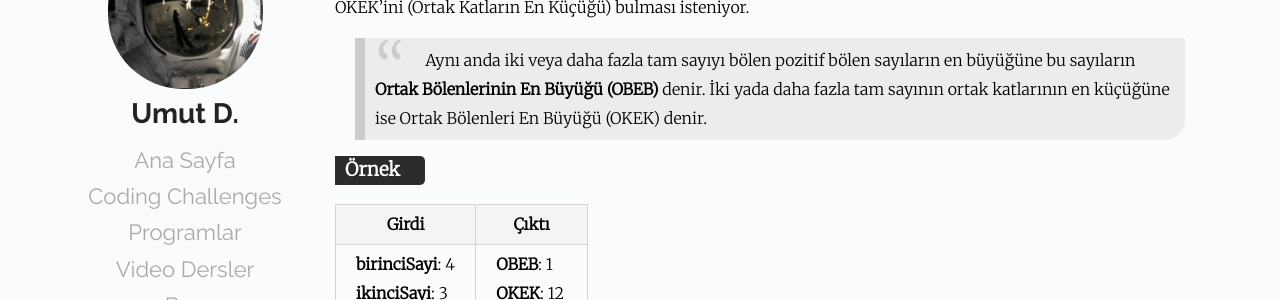
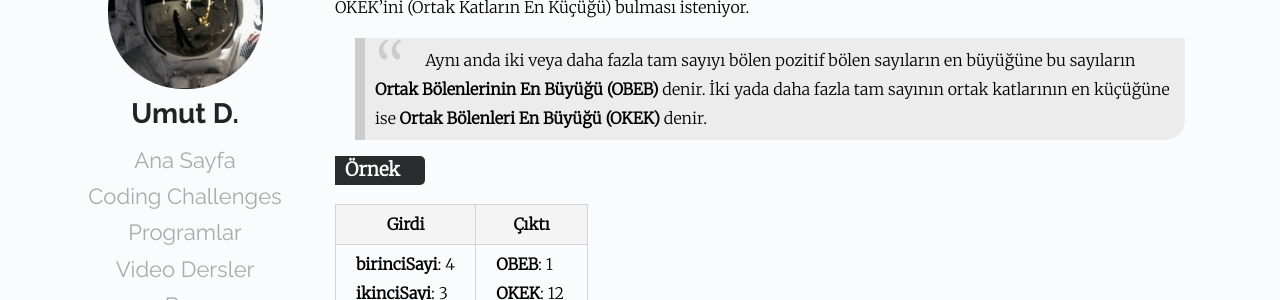
Before and after one commit to Umut-D/umutd.com, a Jekyll site: the page built from _posts/coding-challenges/2019-10-05-sayilarin-obeb-ve-okekini-bul.md, in a window 1280 px wide and 900 px high. Shown: the part 231-531 px from the top of the window. Built offline with Jekyll 4.4.1, drawn with Linux system fonts in a browser that asks for light colours.

```diff
--- a/_posts/coding-challenges/2019-10-05-sayilarin-obeb-ve-okekini-bul.md
+++ b/_posts/coding-challenges/2019-10-05-sayilarin-obeb-ve-okekini-bul.md
@@ -9,7 +9,7 @@ excerpt: Programcıya, iki sayı (birinciSayi, ikinciSayi) veriliyor ve bu iki s
 ### Soru
 Programcıya, iki sayı **(birinciSayi, ikinciSayi)** veriliyor ve bu iki sayının OBEB (Ortak Bölenleri En Büyüğü) ve OKEK'ini (Ortak Katların En Küçüğü) bulması isteniyor.
 
-> Aynı anda iki veya daha fazla tam sayıyı bölen pozitif bölen sayıların en büyüğüne bu sayıların **Ortak Bölenlerinin En Büyüğü (OBEB)** denir. İki yada daha fazla tam sayının ortak katlarının en küçüğüne ise Ortak Bölenleri En Büyüğü (OKEK) denir.
+> Aynı anda iki veya daha fazla tam sayıyı bölen pozitif bölen sayıların en büyüğüne bu sayıların **Ortak Bölenlerinin En Büyüğü (OBEB)** denir. İki yada daha fazla tam sayının ortak katlarının en küçüğüne ise **Ortak Bölenleri En Büyüğü (OKEK)** denir.
 
 ### Örnek
 
```
